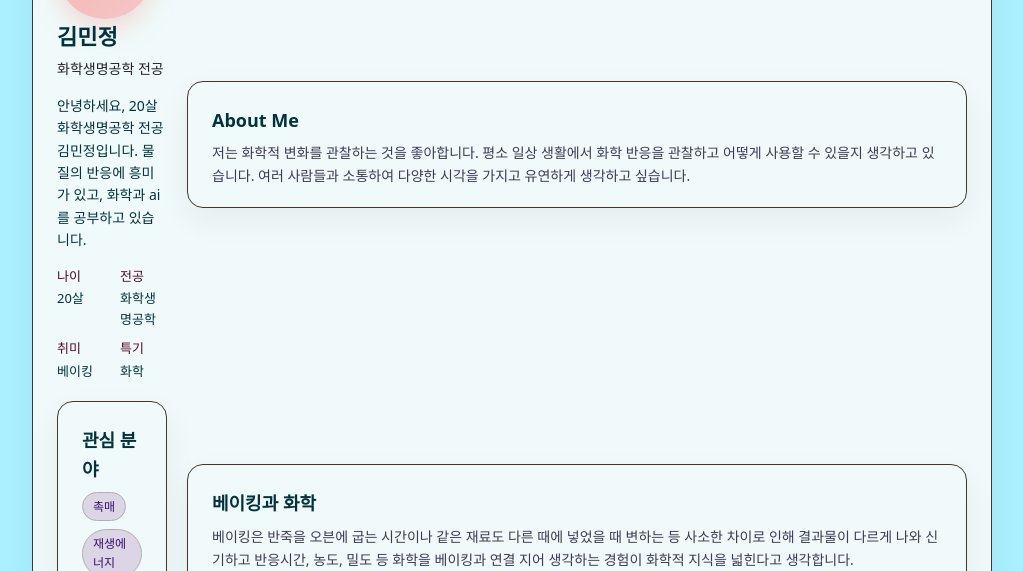
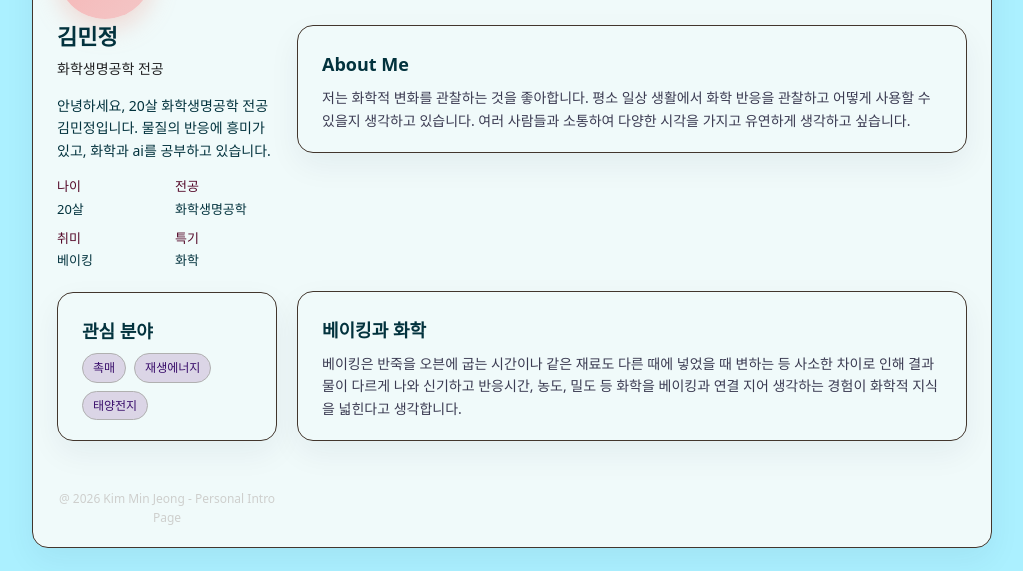
Before and after one commit to 26MJ/26MJ.github.io, a plain HTML site: page index.html in a window 1280 px wide. Shown: the part 229-800 px from the top of the page, without its empty margins (128-1151 px from the left). Drawn offline with Linux system fonts and the light colour scheme.

Commit message:
Update style.css

```diff
--- a/style.css
+++ b/style.css
@@ -51,7 +51,7 @@ body {
 
 .profile-card {
     display: grid;
-    grid-template-columns: 110px 1fr;
+    grid-template-columns: 220px 1fr;
     gap: 20px;
     align-items:center;
 }
```
